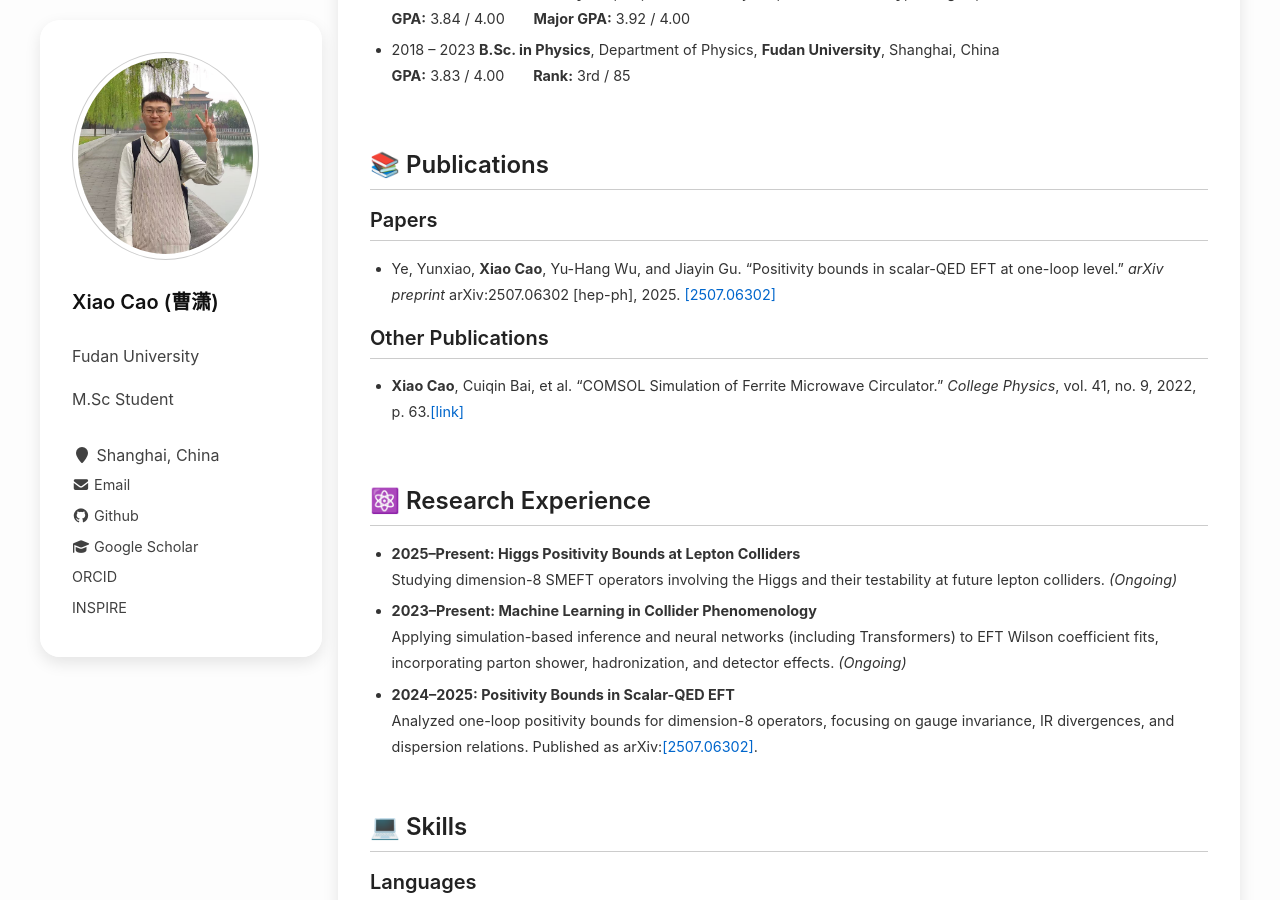
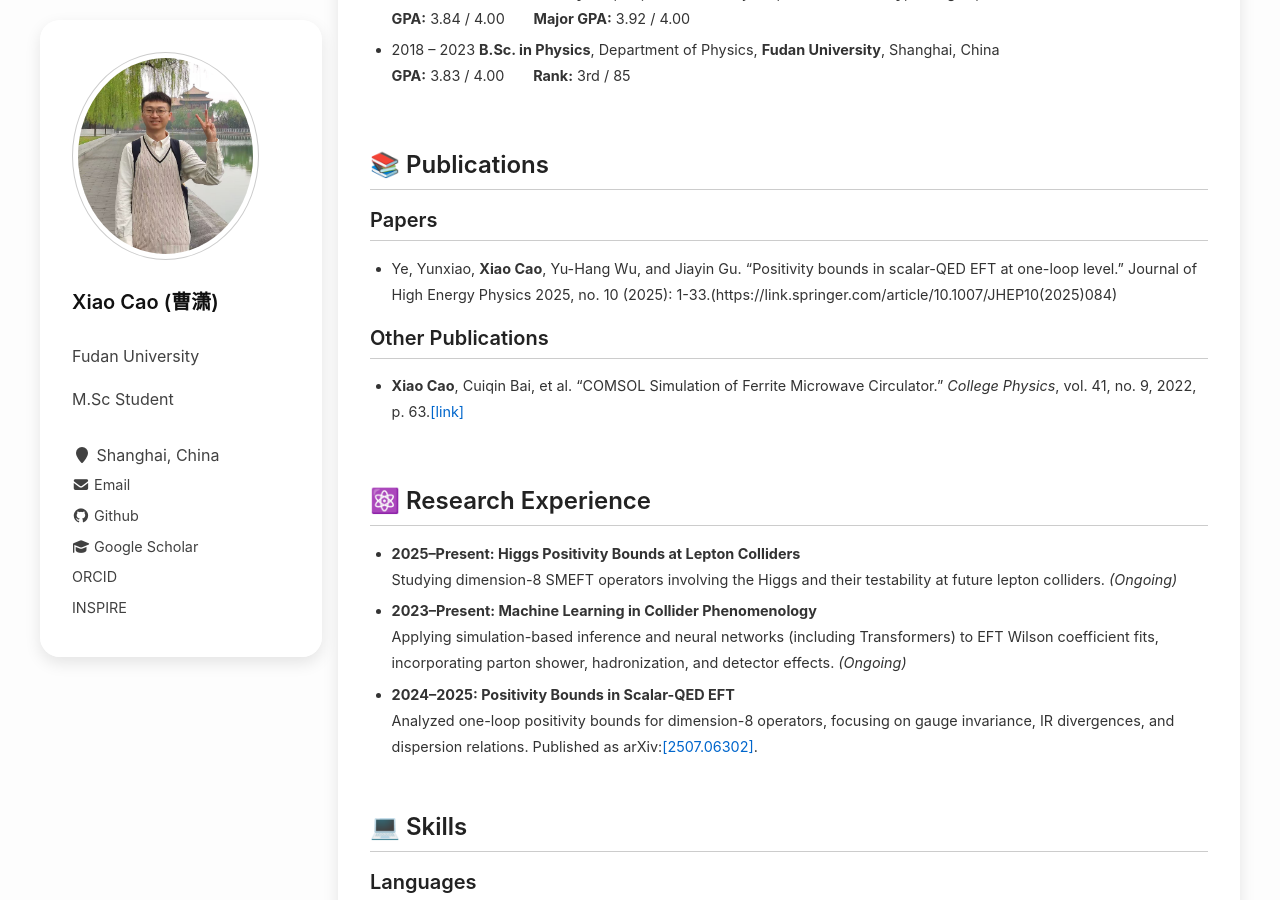
Before and after one commit to FranklinCao123/FranklinCao123.github.io, a Jekyll site: the page built from about.md, in a window 1280 px wide and 900 px high, scrolled down 626 px. Built offline with Jekyll 4.4.1, drawn with Linux system fonts in a browser that asks for light colours; a style sheet for code colours, icons or effects is not loaded.

Commit message:
Update publication details for clarity and accuracy

```diff
--- a/about.md
+++ b/about.md
@@ -40,7 +40,7 @@ I am currently pursuing a Master’s degree in theoretical physics (high energy
 ---
 ## Papers
 ---
-- Ye, Yunxiao, **Xiao Cao**, Yu-Hang Wu, and Jiayin Gu. “Positivity bounds in scalar-QED EFT at one-loop level.” *arXiv preprint* arXiv:2507.06302 [hep-ph], 2025. [[2507.06302]](https://arxiv.org/abs/2507.06302)
+- Ye, Yunxiao, **Xiao Cao**, Yu-Hang Wu, and Jiayin Gu. "Positivity bounds in scalar-QED EFT at one-loop level." Journal of High Energy Physics 2025, no. 10 (2025): 1-33.(https://link.springer.com/article/10.1007/JHEP10(2025)084)
 
 ## Other Publications
 ---
```
